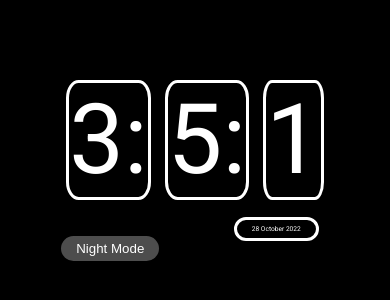
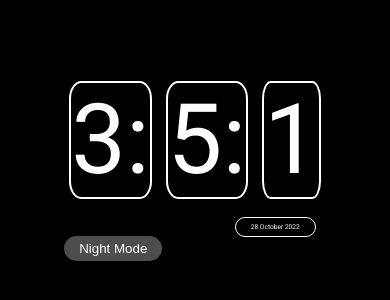
Before and after one commit to aircooledcafe/clock, a plain HTML site: page index.html in a window 390 px wide. Shown: the part 250-550 px from the top of the page. Drawn offline with Linux system fonts and the light colour scheme.

Commit message:
modified the border width as were incorect on mobile

```diff
--- a/style.css
+++ b/style.css
@@ -34,7 +34,7 @@ main {
   font-size: 25vw;
   margin: 5px;
   display: inline;
-  border-width: 0.2rem;
+  border-width: 0.15rem;
   border-style: solid;
   border-color: white;
   padding: -2rem;
@@ -43,7 +43,7 @@ main {
 .date {
   color: white;
   border-radius: 5rem;
-  border-width: 0.2rem;
+  border-width: 0.1rem;
   border-style: solid;
   border-color: white;
   font-size: 1.7vw;
```
